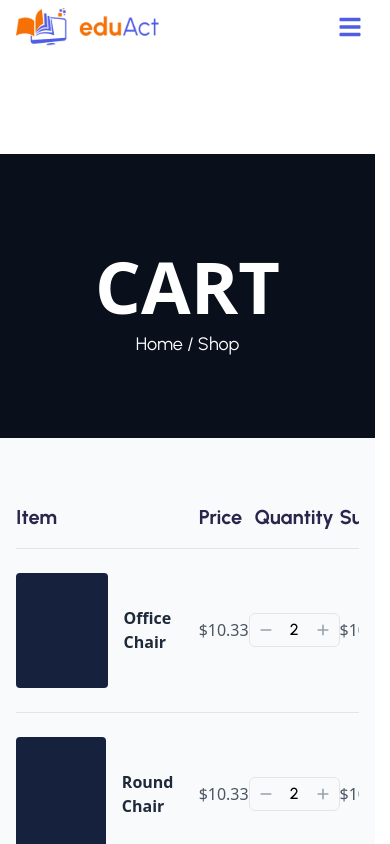
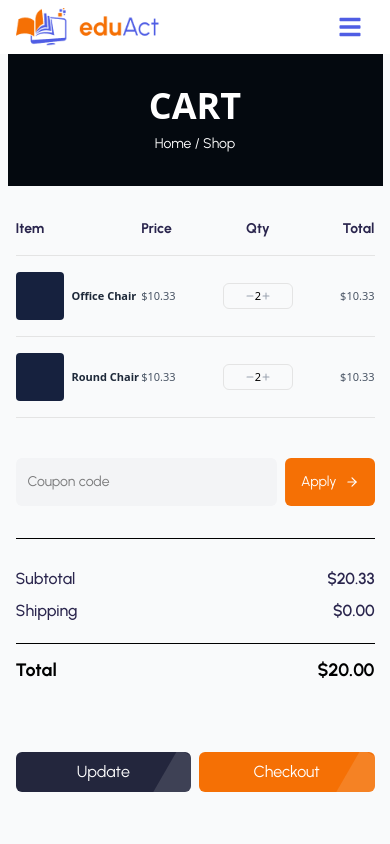
Before and after one commit to Mohammad-Nadil/ebt-eduact, a React (Vite) app: page /cart in a window 390 px wide. Shown: the top 844 px of the page. Built offline with nearby package versions, Linux system fonts and the light colour scheme; a web font is replaced by a local one.

Commit message:
Cart Responsive update

```diff
--- a/src/pages/Cart.jsx
+++ b/src/pages/Cart.jsx
@@ -26,68 +26,82 @@ const Cart = () => {
 
   return (
     <>
-      <section className="py-25">
-        <div className="container min-h-screen bg-gray-50 font-sans">
-          {/* Header Section */}
-          <div className="bg-[#0a0f1c] pt-24 pb-20 text-center text-white">
-            <h1 className="text-7xl font-bold">CART</h1>
-            <p className="text-lg font-normal mt-2 font-urbanist">
+      <section>
+        <div className="min-h-screen bg-gray-50">
+          <div className="container mx-auto font-sans">
+            {/* Header Section - Mobile e padding komano hoyeche */}
+            <div className="w-full py-8 sm:py-16 md:py-20 bg-[#04090F] flex flex-col items-center justify-center text-white px-4">
+              <h1 className="text-4xl sm:text-6xl md:text-7xl font-bold">
+                CART
+              </h1>
+              <p className="text-sm sm:text-lg font-normal mt-2 font-urbanist">
                 Home / Shop
               </p>
             </div>
 
             {/* Cart Content */}
-          <div className="max-w-6xl mx-auto px-4 py-16">
-            <div className="overflow-x-auto">
-              <table className="w-full text-left border-collapse">
+            <div className="max-w-6xl mx-auto px-2 sm:px-4 py-8 sm:py-16">
+              <div className="overflow-x-hidden">
+                {" "}
+                {/* Scroll bondho kora hoyeche */}
+                <table className="w-full text-left border-collapse table-fixed sm:table-auto">
                   <thead>
-                  <tr className="border-b border-[#E4E4E4] text-[#2A254D]
-                  text-[20px] font-bold font-urbanist">
-                    <th className="pb-4">Item</th>
-                    <th className="pb-4">Price</th>
-                    <th className="pb-4 text-center">Quantity</th>
-                    <th className="pb-4">Subtotal</th>
-                    <th className="pb-4 text-right">Remove</th>
+                    <tr className="border-b border-[#E4E4E4] text-[#2A254D] text-[14px] sm:text-[18px] md:text-[20px] font-bold font-urbanist">
+                      <th className="pb-4 w-[35%] sm:w-auto">Item</th>
+                      <th className="pb-4 w-[20%] sm:w-auto">Price</th>
+                      <th className="pb-4 text-center w-[25%] sm:w-auto">
+                        Qty
+                      </th>
+                      <th className="pb-4 w-[20%] sm:w-auto text-right sm:text-left">
+                        Total
+                      </th>
+                      <th className="pb-4 text-right hidden sm:table-cell">
+                        Remove
+                      </th>
                     </tr>
                   </thead>
                   <tbody>
                     {cartItems.map((item) => (
                       <tr key={item.id} className="border-b border-[#E4E4E4]">
-                      <td className="py-6 flex items-center gap-4">
-                        <div className="w-28.75 h-28.75 bg-[#16213e] rounded
-                        flex items-center justify-center">
-                          {/* <img src={item.image}
-                      alt={item.name}
-                      className="w-full h-full object-cover" /> */}
+                        {/* Item Image & Name */}
+                        <td className="py-4 flex items-center gap-2 sm:gap-4">
+                          <div className="w-12 h-12 sm:w-20 md:w-28 sm:h-20 md:h-28 bg-[#16213e] rounded shrink-0">
+                            {/* <img src={item.image} className="w-full h-full object-cover" /> */}
                           </div>
-                        <span className="font-semibold text-gray-800">
+                          <span className="font-semibold text-gray-800 text-[11px] sm:text-sm md:text-base leading-tight">
                             {item.name}
                           </span>
                         </td>
-                      <td className="py-6 text-gray-600">
+
+                        {/* Price */}
+                        <td className="py-4 text-gray-600 text-[11px] sm:text-sm md:text-base">
                           ${item.price.toFixed(2)}
                         </td>
-                      <td className="py-6">
-                        <div className="flex items-center justify-center border
-                        border-[#E4E4E4] rounded-md w-max mx-auto px-2 py-1 gap-4">
-                          <button className="text-gray-400 hover:text-black">
-                            <HiMinus className="cursor-pointer" />
+
+                        {/* Quantity Controller */}
+                        <td className="py-4">
+                          <div className="flex items-center justify-center border border-[#E4E4E4] rounded-md w-full max-w-17.5 sm:max-w-25 mx-auto px-1 py-1 sm:gap-2">
+                            <button className="text-gray-400 text-[10px] sm:text-base">
+                              <HiMinus />
                             </button>
-                          <span className="font-medium font-urbanist">
+                            <span className="text-[11px] sm:text-sm md:text-base font-medium">
                               {item.quantity}
                             </span>
-                          <button className="text-gray-400 hover:text-black">
-                            <HiPlus className="cursor-pointer font-urbanist" />
+                            <button className="text-gray-400 text-[10px] sm:text-base">
+                              <HiPlus />
                             </button>
                           </div>
                         </td>
-                      <td className="py-6 text-gray-600">
+
+                        {/* Subtotal */}
+                        <td className="py-4 text-gray-600 text-[11px] sm:text-sm md:text-base text-right sm:text-left">
                           ${item.price.toFixed(2)}
                         </td>
-                      <td className="py-6 text-right">
-                        <button className="text-gray-400 hover:text-red-500
-                        text-xl font-urbanist">
-                          <HiOutlineX className="text-[#2A254D] text-[20px]"/>
+
+                        {/* Remove - Mobile e absolute ba compact kora hoyeche */}
+                        <td className="py-4 text-right hidden sm:table-cell">
+                          <button className="text-gray-400 hover:text-red-500">
+                            <HiOutlineX className="text-[#2A254D] text-[18px]" />
                           </button>
                         </td>
                       </tr>
@@ -96,55 +110,55 @@ const Cart = () => {
                 </table>
               </div>
 
-            {/* Bottom Section: Coupon & Summary */}
-            <div className="mt-10 flex flex-col md:flex-row justify-between
-            items-start gap-8">
-              {/* Coupon Box */}
-              <div className="flex w-full md:w-auto gap-4">
+              {/* Coupon & Totals Section */}
+              <div className="mt-10 flex flex-col lg:flex-row justify-between items-start gap-8">
+                {/* Coupon */}
+                <div className="flex flex-row w-full lg:w-auto gap-2 sm:gap-4 items-center">
                   <input
                     type="text"
-                  placeholder="Enter coupon code"
-                  className="bg-gray-100 px-4 py-3 outline-none border-none
-                  w-full md:w-64 font-urbanist rounded-md"
+                    placeholder="Coupon code"
+                    className="bg-gray-100 px-3 py-3 sm:px-4 sm:py-4 outline-none border-none flex-1 md:w-64 font-urbanist rounded-md text-sm sm:text-base h-full min-h-12 sm:min-h-14"
                   />
-                <button
-                  className="text-base sm:text-lg flex items-center gap-x-3 py-2 sm:py-4 px-5 sm:px-8 rounded-md bg-none bg-secondary text-white font-urbanist duration-300 relative after:w-1/5 after:h-[200%] after:bg-[#F6F5F521] z-0 after:-z-11 after:absolute after:top-0 after:right-0 overflow-hidden after:rotate-30 hover:cursor-pointer hover:after:h-[500%] hover:after:rotate-0 hover:after:w-full after:duration-300 hover:after:-top-10"
-                >
-                  Apply Coupon <FiArrowRight />
+                  <button className="whitespace-nowrap text-sm sm:text-lg flex items-center justify-center gap-x-2 sm:gap-x-3 py-3 sm:py-4 px-4 sm:px-8 rounded-md bg-secondary text-white font-urbanist duration-300 relative overflow-hidden group h-full min-h-12 sm:min-h-14">
+                    <span className="relative z-10 flex items-center gap-2">
+                      Apply <span className="hidden sm:inline">Coupon</span>{" "}
+                      <FiArrowRight />
+                    </span>
+                    {/* Hover Animation Effect */}
+                    <div className="absolute inset-0 bg-white/10 translate-x-[-100%] group-hover:translate-x-0 transition-transform duration-300"></div>
                   </button>
                 </div>
 
-              {/* Totals Box */}
-              <div className="w-full md:w-80">
-                <div className="flex justify-between py-2 text-[#2A254D] leading-11.75
-                text-[20px] font-medium font-urbanist">
+                {/* Totals */}
+                <div className="w-full lg:w-80 border-t pt-6 lg:border-none lg:pt-0">
+                  <div className="flex justify-between py-1 text-[#2A254D] text-base sm:text-[20px] font-medium font-urbanist">
                     <span>Subtotal</span>
-                  <span className="font-semibold">${subtotal.toFixed(2)}</span>
+                    <span className="font-semibold">
+                      ${subtotal.toFixed(2)}
+                    </span>
                   </div>
-                <div className="flex justify-between py-2 text-[#2A254D] leading-11.75
-                text-[20px] font-medium font-urbanist">
+                  <div className="flex justify-between py-1 text-[#2A254D] text-base sm:text-[20px] font-medium font-urbanist">
                     <span>Shipping</span>
-                  <span className="font-semibold">${shipping.toFixed(2)}</span>
+                    <span className="font-semibold">
+                      ${shipping.toFixed(2)}
+                    </span>
                   </div>
-                <div className="flex justify-between py-4 text-xl font-bold border-t
-                mt-4 font-urbanist">
+                  <div className="flex justify-between py-3 text-lg sm:text-xl font-bold border-t mt-4 font-urbanist">
                     <span>Total</span>
                     <span>${total.toFixed(2)}</span>
                   </div>
 
-                {/* Action Buttons */}
-                <div className="flex gap-4 mt-6">
-                  <button
-                    className="flex-1 text-base sm:text-lg flex items-center gap-x-3 py-2 sm:py-4 px-5 sm:px-8 rounded-md bg-none bg-[#23263d] text-white font-urbanist duration-300 relative after:w-1/5 after:h-[200%] after:bg-[#F6F5F521] z-0 after:-z-11 after:absolute after:top-0 after:right-0 overflow-hidden after:rotate-30 hover:cursor-pointer hover:after:h-[500%] hover:after:rotate-0 hover:after:w-full after:duration-300 hover:after:-top-10"
-                  >
-                    Update <FiArrowRight />
+                  <div className="flex gap-2 sm:gap-4 mt-6">
+                    <button className="flex-1 w-full sm:w-59.5 mt-8 mx-auto lg:mx-0 text-base sm:text-lg flex items-center justify-center lg:justify-start gap-x-3 py-2 sm:py-4 px-5 sm:px-8 rounded-md bg-none bg-[#23263d] text-white font-urbanist duration-300 relative after:w-1/5 after:h-[200%] after:bg-[#F6F5F521] z-0 after:-z-11 after:absolute after:top-0 after:right-0 overflow-hidden after:rotate-30 hover:cursor-pointer hover:after:h-[500%] hover:after:rotate-0 hover:after:w-full after:duration-300 hover:after:-top-10">
+                      Update
                     </button>
                     <NavLink
                       to="/Checkout"
-                    className="flex-1 text-base sm:text-lg flex items-center gap-x-3 py-2 sm:py-4 px-5 sm:px-8 rounded-md bg-none bg-secondary text-white font-urbanist duration-300 relative after:w-1/5 after:h-[200%] after:bg-[#F6F5F521] z-0 after:-z-11 after:absolute after:top-0 after:right-0 overflow-hidden after:rotate-30 hover:cursor-pointer hover:after:h-[500%] hover:after:rotate-0 hover:after:w-full after:duration-300 hover:after:-top-10"
+                      className="flex-1 w-full sm:w-59.5 mt-8 mx-auto lg:mx-0 text-base sm:text-lg flex items-center justify-center lg:justify-start gap-x-3 py-2 sm:py-4 px-5 sm:px-8 rounded-md bg-none bg-secondary text-white font-urbanist duration-300 relative after:w-1/5 after:h-[200%] after:bg-[#F6F5F521] z-0 after:-z-11 after:absolute after:top-0 after:right-0 overflow-hidden after:rotate-30 hover:cursor-pointer hover:after:h-[500%] hover:after:rotate-0 hover:after:w-full after:duration-300 hover:after:-top-10"
                     >
-                    Checkout <FiArrowRight />
+                      Checkout
                     </NavLink>
+                  </div>
                 </div>
               </div>
             </div>
```
Also changed, not shown: src/pages/Checkout.jsx (+91 -29 lines). Lines whose indentation alone changed are shown as unchanged.
